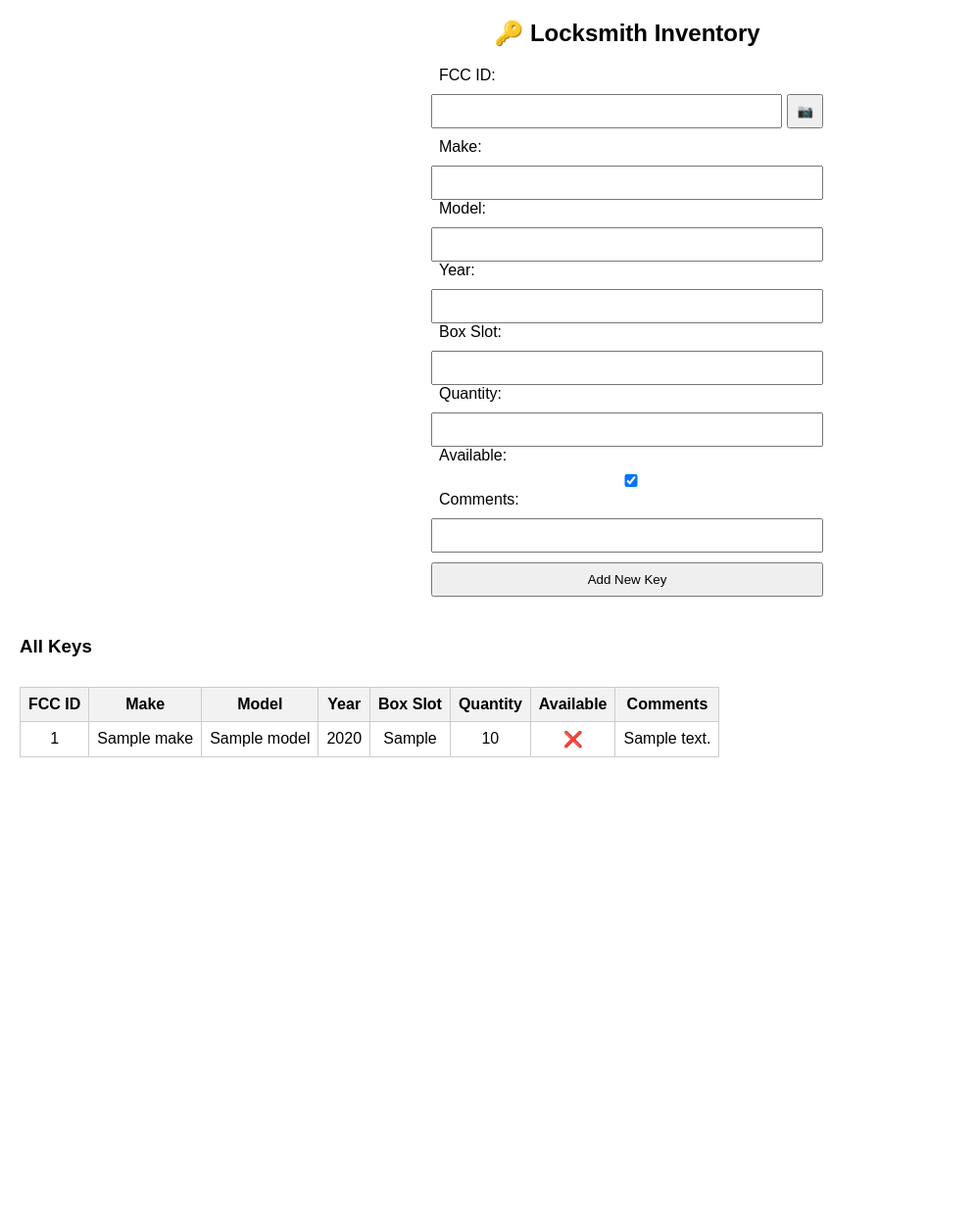
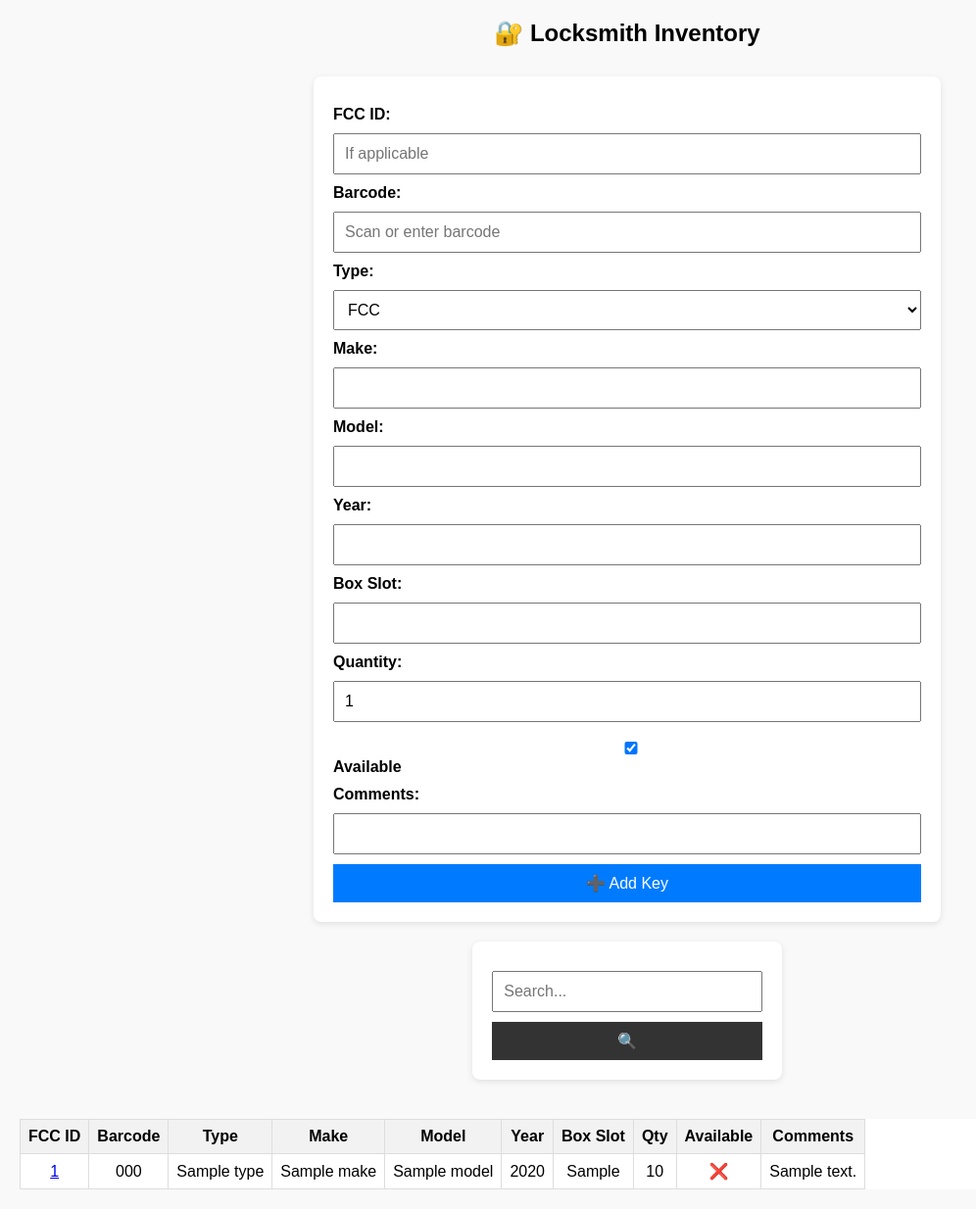
Before and after one commit to shapovalov-maks/locksmith-inventory-app, a Flask app: template templates/index.html in a window 1280 px wide. Shown: the whole page at 98% size, without its empty margins (0-996 px from the left). Before the commit the page ends 773 px from the top, so only its background shows below. Run offline with Flask 3, Linux system fonts and the light colour scheme; the template is opened without the code that fills it: most values are stand-ins (such as "Sample title", 1, 10 or a date in 2020).

Commit message:
Updated app to support viewing models by FCC ID, barcode, or type

```diff
--- a/app.py
+++ b/app.py
@@ -38,13 +38,16 @@ class User(Base, UserMixin):
     session_token = Column(String)
     keys = relationship("Key", back_populates="user")
 
+
 class Key(Base):
     __tablename__ = 'keys'
     id = Column(Integer, primary_key=True)
-    fcc_id = Column(String, nullable=False)
-    make = Column(String, nullable=False)
-    model = Column(String, nullable=False)
-    year = Column(Integer, nullable=False)
+    fcc_id = Column(String)
+    barcode = Column(String)
+    type = Column(String, default='fcc')
+    make = Column(String)
+    model = Column(String)
+    year = Column(Integer)
     box_slot = Column(String)
     quantity = Column(Integer, default=0)
     available = Column(Boolean, default=True)
@@ -113,14 +116,16 @@ def logout():
 def add_key():
     db = SessionLocal()
     new_key = Key(
-        fcc_id=request.form['fcc_id'],
-        make=request.form['make'],
-        model=request.form['model'],
-        year=int(request.form['year']),
-        box_slot=request.form.get('box_slot', ''),
+        fcc_id=request.form.get('fcc_id'),
+        barcode=request.form.get('barcode'),
+        type=request.form.get('type', 'fcc'),
+        make=request.form.get('make') or None,
+        model=request.form.get('model') or None,
+        year=int(request.form.get('year')) if request.form.get('year') else None,
+        box_slot=request.form.get('box_slot'),
         quantity=int(request.form.get('quantity', 0)),
         available='available' in request.form,
-        comments=request.form.get('comments', ''),
+        comments=request.form.get('comments'),
         user_id=current_user.id
     )
     db.add(new_key)
--- a/init_db.py
+++ /dev/null
@@ -1,6 +0,0 @@
-from models import Base, engine
-
-# Создание всех таблиц, определённых в models.py
-Base.metadata.create_all(bind=engine)
-
-print("✅ PostgreSQL database initialized with SQLAlchemy.")
--- a/requirements.txt
+++ b/requirements.txt
@@ -7,5 +7,5 @@ pyzbar==0.1.9
 openpyxl==3.1.2
 pandas==2.2.1
 gunicorn
-psycopg2-binary==2.9.9
+psycopg
 SQLAlchemy==2.0.25
--- a/templates/index.html
+++ b/templates/index.html
@@ -1,68 +1,165 @@
 <!DOCTYPE html>
 <html lang="en">
 <head>
-    <meta charset="UTF-8">
-    <meta name="viewport" content="width=device-width, initial-scale=1">
+  <meta charset="UTF-8" />
+  <meta name="viewport" content="width=device-width, initial-scale=1" />
   <title>🔑 Locksmith Inventory</title>
   <style>
-        body { font-family: Arial, sans-serif; margin: 20px; }
-        form { max-width: 400px; margin: auto; }
-        input, button, label { width: 100%; margin-top: 10px; padding: 8px; box-sizing: border-box; }
-        button[type="button"] { width: auto; display: inline-block; margin-left: 5px; }
-        table { border-collapse: collapse; width: 100%; margin-top: 30px; overflow-x: auto; display: block; }
-        th, td { border: 1px solid #ccc; padding: 8px; text-align: center; white-space: nowrap; }
-        th { background-color: #f2f2f2; }
-        .low-stock { color: red; font-weight: bold; }
-        #reader, #quick_reader { width: 100%; max-width: 300px; margin: 10px auto; }
-        mark { background-color: yellow; font-weight: bold; }
+    body {
+      font-family: Arial, sans-serif;
+      margin: 20px;
+      background: #f9f9f9;
+    }
+
+    h2 {
+      text-align: center;
+      margin-bottom: 30px;
+    }
+
+    form {
+      max-width: 600px;
+      margin: auto;
+      padding: 20px;
+      background: #fff;
+      box-shadow: 0 2px 6px rgba(0, 0, 0, 0.1);
+      border-radius: 8px;
+    }
+
+    input, select, button {
+      width: 100%;
+      padding: 10px;
+      margin-top: 10px;
+      box-sizing: border-box;
+      font-size: 16px;
+    }
+
+    label {
+      margin-top: 10px;
+      display: block;
+      font-weight: bold;
+    }
+
+    button[type="submit"] {
+      background-color: #007bff;
+      color: white;
+      border: none;
+      cursor: pointer;
+    }
+
+    button[type="submit"]:hover {
+      background-color: #0056b3;
+    }
+
+    table {
+      border-collapse: collapse;
+      width: 100%;
+      margin-top: 40px;
+      background: white;
+      overflow-x: auto;
+      display: block;
+    }
+
+    th, td {
+      border: 1px solid #ddd;
+      padding: 8px;
+      text-align: center;
+      white-space: nowrap;
+    }
+
+    th {
+      background-color: #f2f2f2;
+    }
+
+    .low-stock {
+      color: red;
+      font-weight: bold;
+    }
+
+    .search-bar {
+      max-width: 400px;
+      margin: 20px auto;
+      display: flex;
+    }
+
+    .search-bar input {
+      flex: 1;
+      padding: 10px;
+      font-size: 16px;
+    }
+
+    .search-bar button {
+      padding: 10px;
+      background: #333;
+      color: white;
+      border: none;
+    }
+
+    mark {
+      background-color: yellow;
+    }
   </style>
-    <script src="https://unpkg.com/html5-qrcode" type="text/javascript"></script>
 </head>
 <body>
-    <h2 style="text-align: center;">🔑 Locksmith Inventory</h2>
+  <h2>🔐 Locksmith Inventory</h2>
 
-    <form action="/add" method="post">
-        <label>FCC ID:</label>
-        <div style="display: flex; align-items: center;">
-            <input type="text" id="fcc_id" name="fcc_id" required>
-            <button type="button" onclick="startScanner()">📷</button>
-        </div>
-        <div id="reader"></div>
+  <form method="post" action="/add">
+    <label for="fcc_id">FCC ID:</label>
+    <input type="text" name="fcc_id" id="fcc_id" placeholder="If applicable">
 
-        <label>Make:</label>
-        <input type="text" name="make" required>
+    <label for="barcode">Barcode:</label>
+    <input type="text" name="barcode" id="barcode" placeholder="Scan or enter barcode">
 
-        <label>Model:</label>
-        <input type="text" name="model" required>
+    <label for="type">Type:</label>
+    <select name="type" id="type">
+      <option value="fcc">FCC</option>
+      <option value="universal">Universal</option>
+      <option value="chip">Chip</option>
+      <option value="blade">Blade</option>
+      <option value="mechanical">Mechanical</option>
+      <option value="other">Other</option>
+    </select>
 
-        <label>Year:</label>
-        <input type="number" name="year" required>
+    <label for="make">Make:</label>
+    <input type="text" name="make" id="make" required>
 
-        <label>Box Slot:</label>
-        <input type="text" name="box_slot">
+    <label for="model">Model:</label>
+    <input type="text" name="model" id="model" required>
 
-        <label>Quantity:</label>
-        <input type="number" name="quantity" min="0">
+    <label for="year">Year:</label>
+    <input type="number" name="year" id="year">
 
-        <label>Available:</label>
-        <input type="checkbox" name="available" checked>
+    <label for="box_slot">Box Slot:</label>
+    <input type="text" name="box_slot" id="box_slot">
 
-        <label>Comments:</label>
-        <input type="text" name="comments">
+    <label for="quantity">Quantity:</label>
+    <input type="number" name="quantity" id="quantity" value="1" min="0">
 
-        <button type="submit">Add New Key</button>
+    <label><input type="checkbox" name="available" checked> Available</label>
+
+    <label for="comments">Comments:</label>
+    <input type="text" name="comments" id="comments">
+
+    <button type="submit">➕ Add Key</button>
   </form>
 
-    <h3 style="margin-top: 40px;">All Keys</h3>
+  <div class="search-bar">
+    <form method="get" action="/">
+      <input type="text" name="search" placeholder="Search..." value="{{ search }}">
+      <button type="submit">🔍</button>
+    </form>
+  </div>
+
   <table>
     <thead>
       <tr>
         <th>FCC ID</th>
+        <th>Barcode</th>
+        <th>Type</th>
         <th>Make</th>
         <th>Model</th>
         <th>Year</th>
         <th>Box Slot</th>
-                <th>Quantity</th>
+        <th>Qty</th>
         <th>Available</th>
         <th>Comments</th>
       </tr>
@@ -70,14 +167,23 @@
     <tbody>
       {% for key in keys %}
       <tr>
-                <td>{{ key.fcc_id }}</td>
+        <td>
+  {% if key.fcc_id %}
+    <a href="{{ url_for('models_for_fcc', fcc_id=key.fcc_id) }}">{{ key.fcc_id }}</a>
+  {% else %}
+    —
+  {% endif %}
+</td>
+
+        <td>{{ key.barcode }}</td>
+        <td>{{ key.type }}</td>
         <td>{{ key.make }}</td>
         <td>{{ key.model }}</td>
-                <td>{{ key.year }}</td>
+        <td>{{ key.year or '' }}</td>
         <td>{{ key.box_slot or '' }}</td>
         <td>
           {{ key.quantity }}
-                    {% if key.quantity <= 1 %}<span class="low-stock"> — Restock needed!</span>{% endif %}
+          {% if key.quantity <= 1 %}<span class="low-stock"> — Restock needed</span>{% endif %}
         </td>
         <td>{% if key.available %}✅{% else %}❌{% endif %}</td>
         <td>{{ key.comments or '' }}</td>
@@ -85,40 +191,5 @@
       {% endfor %}
     </tbody>
   </table>
-
-    <script>
-    let scannerRunning = false;
-    let html5QrCode;
-
-    function startScanner() {
-        const qrRegion = document.getElementById("reader");
-        if (!scannerRunning) {
-            html5QrCode = new Html5Qrcode("reader");
-            html5QrCode.start(
-                { facingMode: "environment" },
-                { fps: 10, qrbox: 250 },
-                qrCodeMessage => {
-                    document.getElementById("fcc_id").value = qrCodeMessage;
-                    stopScanner();
-                }
-            ).then(() => { scannerRunning = true; }).catch(err => {
-                alert("Camera error: " + err);
-            });
-        } else {
-            stopScanner();
-        }
-    }
-
-    function stopScanner() {
-        if (html5QrCode && scannerRunning) {
-            html5QrCode.stop().then(() => {
-                html5QrCode.clear();
-                scannerRunning = false;
-            }).catch(err => {
-                console.error("Stop error", err);
-            });
-        }
-    }
-    </script>
 </body>
 </html>
```
Also changed, not shown: db.py (added, +11 -0 lines), init_postgres.py (deleted, +0 -54 lines), models.py (+12 -28 lines), templates/models.html (+64 -11 lines), update_postgres_schema.py (added, +15 -0 lines). Lines whose indentation alone changed are shown as unchanged.
